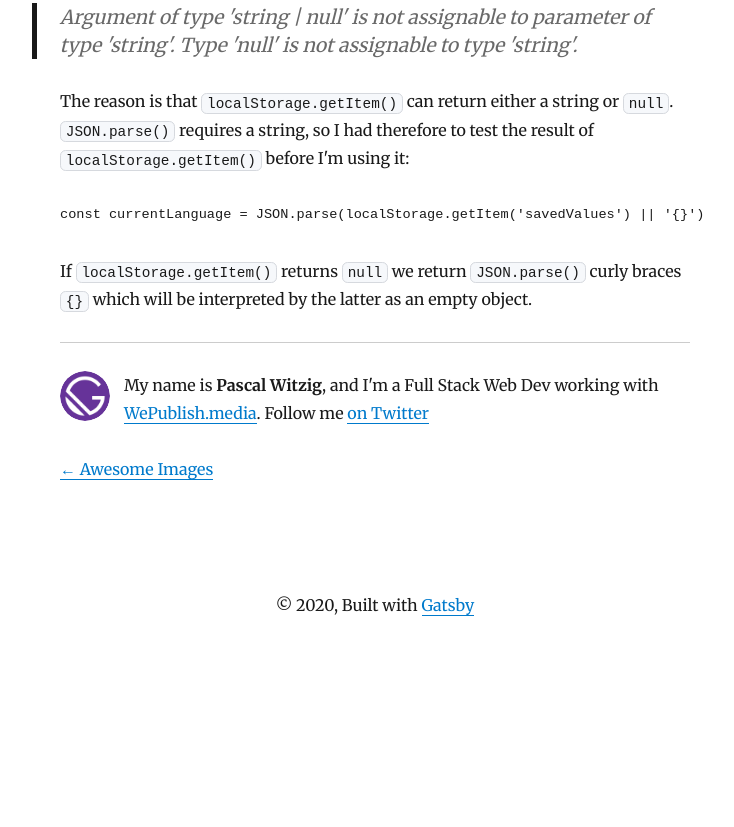
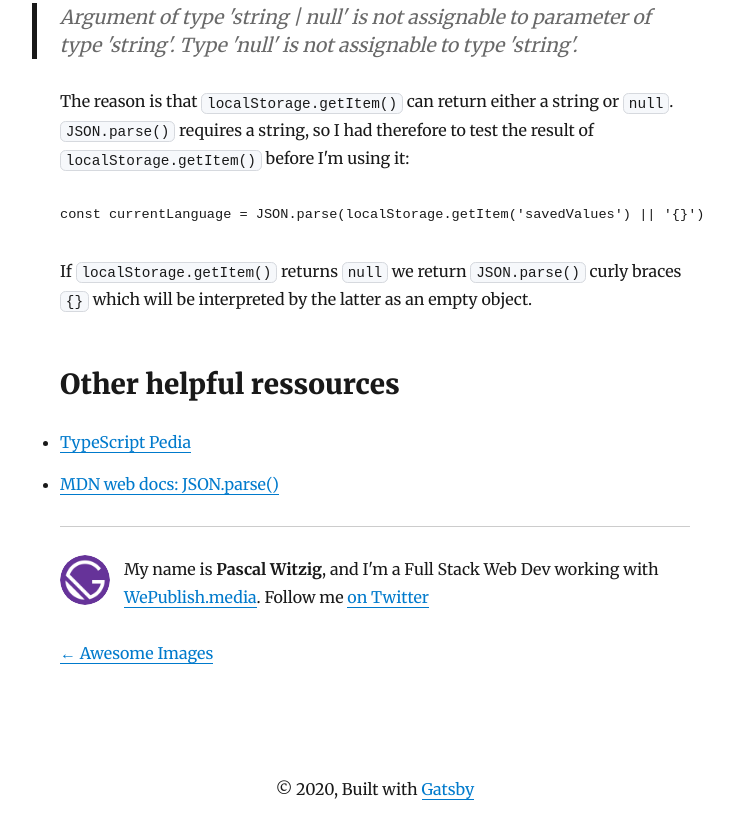
Before and after one commit to 0815pascal/blog, a Gatsby site: page /blog/test/ in a window 1280 px wide. Shown: the part 899-1726 px from the top of the page, without its empty margins (265-999 px from the left). Before the commit the page ends 1542 px from the top, so only its background shows below. Built offline with nearby package versions, Linux system fonts and the light colour scheme; Gatsby itself is replaced by a stand-in of ours; some packages are replaced by stand-ins of ours; code samples lack their colours.

Commit message:
Update Blog “test”

````diff
--- a/content/blog/test.md
+++ b/content/blog/test.md
@@ -29,4 +29,10 @@ The reason is that `localStorage.getItem()` can return either a string or `null`
 ```javascript
 const currentLanguage = JSON.parse(localStorage.getItem('savedValues') || '{}')
 ```
+
 If `localStorage.getItem()` returns `null` we return `JSON.parse()` curly braces `{}` which will be interpreted by the latter as an empty object.
+
+## Other helpful ressources
+
+* [TypeScript Pedia](https://typescript.programmingpedia.net/en/knowledge-base/46915002/argument-of-type--string---null--is-not-assignable-to-parameter-of-type--string---type--null--is-not-assignable-to-type--string-)
+* [MDN web docs: JSON.parse()](https://developer.mozilla.org/en-US/docs/Web/JavaScript/Reference/Global_Objects/JSON/parse)
````
